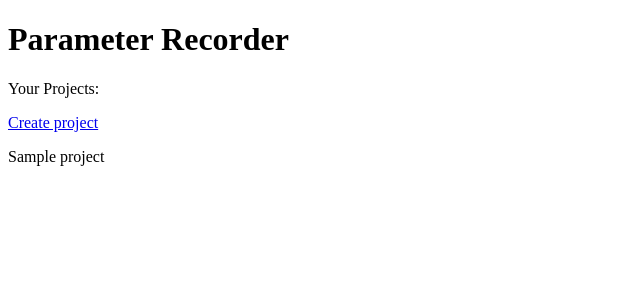
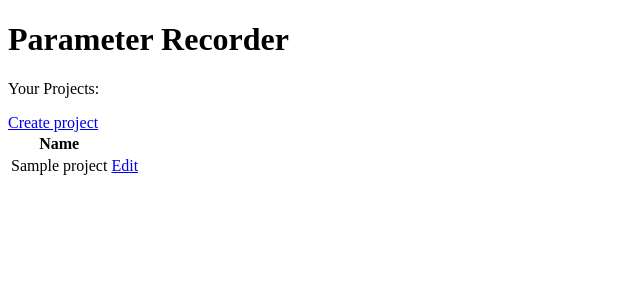
Before and after one commit to rakkaalhazimi/ParameterRecorder, a Flask app: template app/templates/index.html in a window 1280 px wide. Shown: the top 300 px of the page, without its empty margins (0-640 px from the left). Run offline with Flask 2, Linux system fonts and the light colour scheme; the template is opened without the code that fills it: most values are stand-ins (such as "Sample title", 1, 10 or a date in 2020).

Commit message:
use table to display projects
also add edit link on each project

```diff
--- a/app/templates/index.html
+++ b/app/templates/index.html
@@ -6,7 +6,17 @@
 <p>Your Projects: </p>
 <a href="{{ url_for('base.create_project') }}">Create project</a>
 
-{% for project in projects %}
-  <p>{{ project }}</p>
-{% endfor %}
+<table>
+  <thead>
+    <th>Name</th>
+  </thead>
+  <tbody>
+    {% for project in projects %}
+      <tr>
+        <td>{{ project.name }}</td>
+        <td><a href="{{ url_for('base.update_project', project_id=project.id) }}">Edit</a></td>
+      </tr>
+    {% endfor %}
+  </tbody>
+</table>
 {% endblock content %}
```
